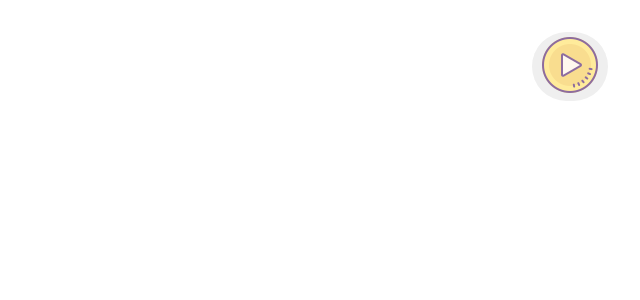
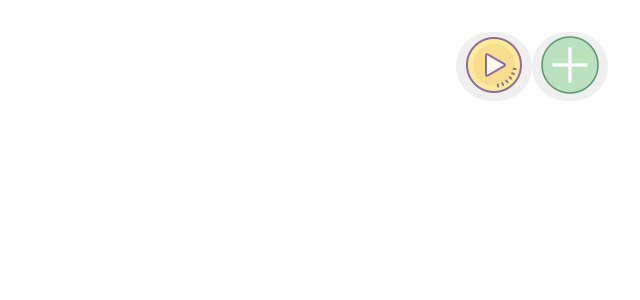
Before and after one commit to BossNumber1/poetry, a Next.js app in the folder app/: page / in a window 1280 px wide. Shown: the top 300 px of the page, without its empty margins (640-1280 px from the left). Built offline with nearby package versions, Linux system fonts and the light colour scheme.

Commit message:
добавил кнопку для создания стиха

```diff
--- a/app/components/Player.jsx
+++ b/app/components/Player.jsx
@@ -29,6 +29,21 @@ export default function Player({ onMusic, imgMusic, switchOnSwitchOff }) {
                         height={64}
                     />
                 </button>
+                <button
+                    onClick={() => alert("hao")}
+                    style={{
+                        border: 0,
+                        borderRadius: 50,
+                        cursor: "pointer",
+                    }}
+                >
+                    <Image
+                        src={"/add.png"}
+                        alt={"add post"}
+                        width={64}
+                        height={64}
+                    />
+                </button>
             </div>
         </>
     );
```
Also changed, not shown: app/public/add.png (added).
